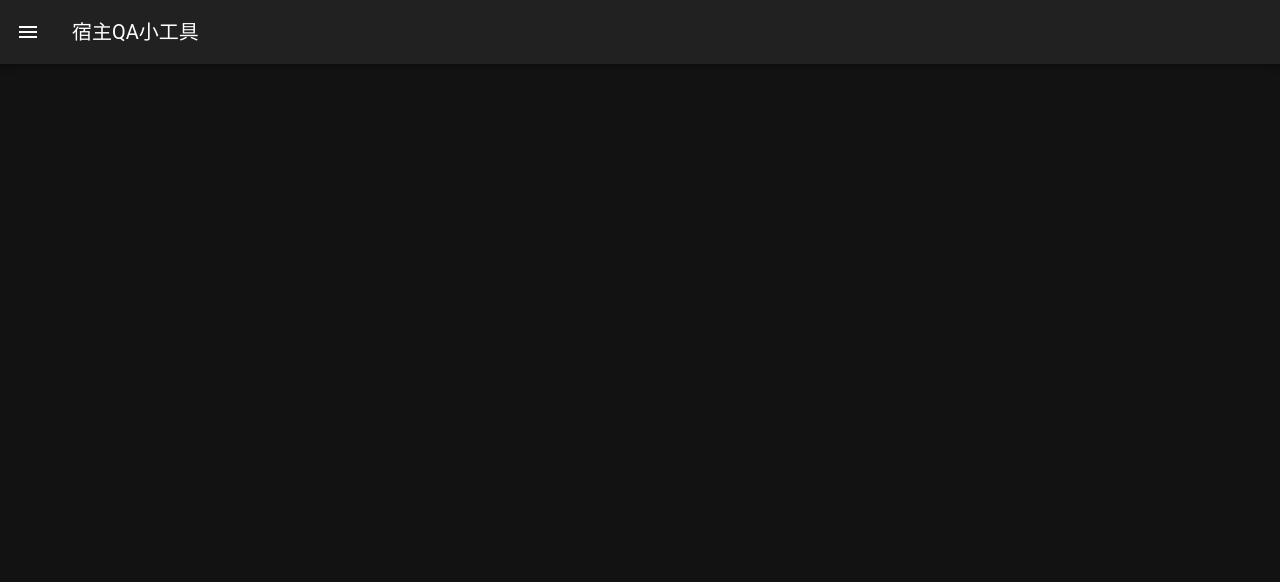
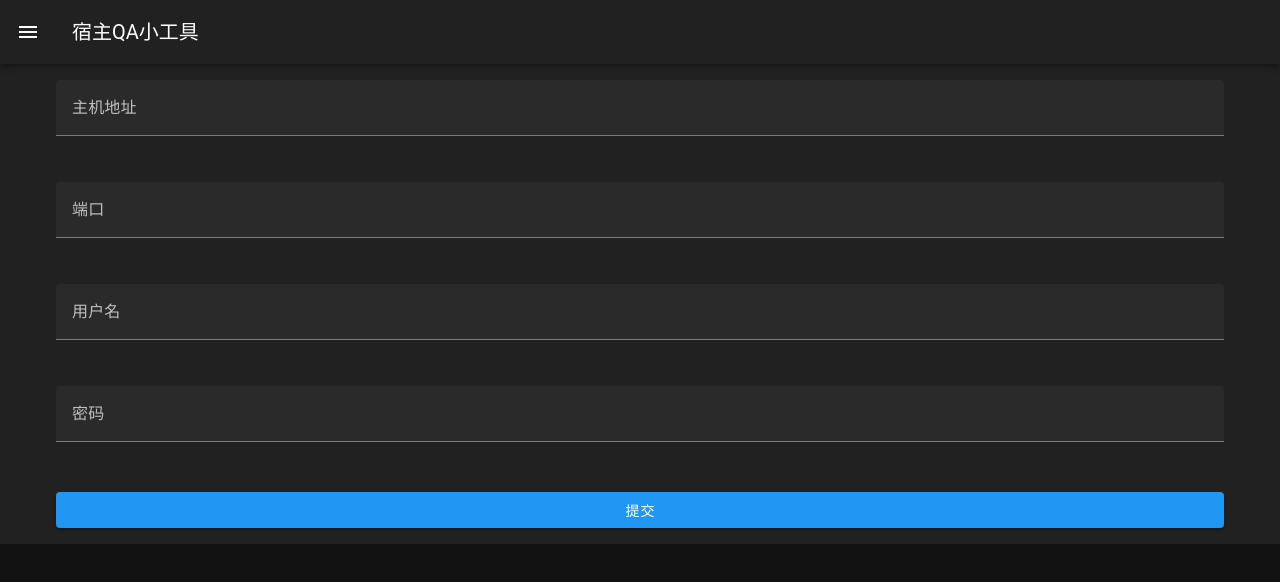
Before and after one commit to Haleymax/Webglhost-QA-Backend, a Vue app in the folder web/: page /device in a window 1280 px wide. Shown: the top 582 px of the page. Built offline with nearby package versions, Linux system fonts and the light colour scheme; a small style sheet from the web is missing.

Commit message:
add new page

```diff
--- a/web/src/components.d.ts
+++ b/web/src/components.d.ts
@@ -8,6 +8,7 @@ export {}
 /* prettier-ignore */
 declare module 'vue' {
   export interface GlobalComponents {
+    Add_node: typeof import('./components/add_node.vue')['default']
     HelloWorld: typeof import('./components/HelloWorld.vue')['default']
     RouterLink: typeof import('vue-router')['RouterLink']
     RouterView: typeof import('vue-router')['RouterView']
--- a/web/src/components/HelloWorld.vue
+++ /dev/null
@@ -1,90 +0,0 @@
-<template>
-  <v-container class="fill-height" max-width="900">
-    <div>
-      <v-img
-        class="mb-4"
-        height="150"
-        src="@/assets/logo.png"
-      />
-
-      <div class="mb-8 text-center">
-        <div class="text-body-2 font-weight-light mb-n1">Welcome to</div>
-        <h1 class="text-h2 font-weight-bold">Vuetify</h1>
-      </div>
-
-      <v-row>
-        <v-col cols="12">
-          <v-card
-            class="py-4"
-            color="surface-variant"
-            image="https://cdn.vuetifyjs.com/docs/images/one/create/feature.png"
-            prepend-icon="mdi-rocket-launch-outline"
-            rounded="lg"
-            variant="tonal"
-          >
-            <template #image>
-              <v-img position="top right" />
-            </template>
-
-            <template #title>
-              <h2 class="text-h5 font-weight-bold">
-                Get started
-              </h2>
-            </template>
-
-            <template #subtitle>
-              <div class="text-subtitle-1">
-                Change this page by updating <v-kbd>{{ `<HelloWorld />` }}</v-kbd> in <v-kbd>components/HelloWorld.vue</v-kbd>.
-              </div>
-            </template>
-          </v-card>
-        </v-col>
-
-        <v-col v-for="link in links" :key="link.href" cols="6">
-          <v-card
-            append-icon="mdi-open-in-new"
-            class="py-4"
-            color="surface-variant"
-            :href="link.href"
-            :prepend-icon="link.icon"
-            rel="noopener noreferrer"
-            rounded="lg"
-            :subtitle="link.subtitle"
-            target="_blank"
-            :title="link.title"
-            variant="tonal"
-          />
-        </v-col>
-      </v-row>
-    </div>
-  </v-container>
-</template>
-
-<script setup lang="ts">
-  const links = [
-    {
-      href: 'https://vuetifyjs.com/',
-      icon: 'mdi-text-box-outline',
-      subtitle: 'Learn about all things Vuetify in our documentation.',
-      title: 'Documentation',
-    },
-    {
-      href: 'https://vuetifyjs.com/introduction/why-vuetify/#feature-guides',
-      icon: 'mdi-star-circle-outline',
-      subtitle: 'Explore available framework Features.',
-      title: 'Features',
-    },
-    {
-      href: 'https://vuetifyjs.com/components/all',
-      icon: 'mdi-widgets-outline',
-      subtitle: 'Discover components in the API Explorer.',
-      title: 'Components',
-    },
-    {
-      href: 'https://discord.vuetifyjs.com',
-      icon: 'mdi-account-group-outline',
-      subtitle: 'Connect with Vuetify developers.',
-      title: 'Community',
-    },
-  ]
-</script>
--- /dev/null
+++ b/web/src/components/add_node.vue
@@ -0,0 +1,95 @@
+<template>
+    <v-sheet>
+        <v-form v-model="valid" ref="formRef">
+        <v-container>
+            <v-row justify="center" align="center">
+            <v-col cols="12">
+                <v-text-field
+                v-model="host"
+                :rules="hostRules"
+                label="主机地址"
+                placeholder="请输入主机地址"
+                required
+                full-width
+                ></v-text-field>
+            </v-col>
+            </v-row>
+            <v-row justify="center" align="center">
+            <v-col cols="12">
+                <v-text-field
+                v-model="port"
+                :rules="portRules"
+                label="端口"
+                placeholder="请输入端口"
+                required
+                full-width
+                ></v-text-field>
+            </v-col>
+            </v-row>
+            <v-row justify="center" align="center">
+            <v-col cols="12">
+                <v-text-field
+                v-model="user"
+                :rules="userRules"
+                label="用户名"
+                placeholder="请输入用户名"
+                required
+                full-width
+                ></v-text-field>
+            </v-col>
+            </v-row>
+            <v-row justify="center" align="center">
+            <v-col cols="12">
+                <v-text-field
+                v-model="password"
+                :rules="passwordRules"
+                label="密码"
+                placeholder="请输入密码"
+                required
+                full-width
+                ></v-text-field>
+            </v-col>
+            </v-row>
+            <v-row justify="center" align="center" class="mt-4">
+            <v-col cols="12">
+                <v-btn color="primary" block @click="handleSubmit">提交</v-btn>
+            </v-col>
+            </v-row>
+        </v-container>
+        </v-form>
+    </v-sheet>
+</template>
+
+<script setup lang="ts" name="AddNode">
+import { ref } from 'vue'
+
+const host = ref('')
+const port = ref('')
+const user = ref('')
+const password = ref('')
+
+const hostRules = [
+    (v: string) => !!v || '主机地址不能为空',
+]
+const portRules = [
+    (v: number) => !!v || '端口不能为空',
+    (v: number) => /^\d+$/.test(v) || '端口必须为数字',
+]
+const userRules = [
+    (v: string) => !!v || '用户名不能为空',
+]
+const passwordRules = [
+    (v: string) => !!v || '密码不能为空',
+]
+const formRef = ref()
+const valid = ref(false)
+const handleSubmit = () => {
+    if (valid.value) {
+        // 提交表单
+        console.log('提交表单', { host: host.value, port: port.value, user: user.value, password: password.value })
+    } else {
+        console.log('表单验证失败')
+    }
+}
+
+</script>
--- /dev/null
+++ b/web/src/pages/device/add_phone.vue
@@ -0,0 +1,3 @@
+<template>
+
+</template>
--- /dev/null
+++ b/web/src/pages/device/device_manage.vue
@@ -0,0 +1,10 @@
+<template>
+    <Add_node> </Add_node>
+</template>
+
+<script setup lang="ts" name="DeviceManage">
+import AddNode from '@/components/add_node.vue'
+
+
+
+</script>
--- a/web/src/pages/index.vue
+++ b/web/src/pages/index.vue
@@ -31,7 +31,7 @@
           </v-list-item-content>
         </v-list-item>
         <v-divider></v-divider>
-        <v-list-item to="/add_node">
+        <v-list-item to="/device">
           <v-list-item-icon>
             <v-icon>mdi-cloud-arrow-up-outline</v-icon>
           </v-list-item-icon>
--- a/web/src/router/index.ts
+++ b/web/src/router/index.ts
@@ -18,6 +18,11 @@ const routes = [
     path: '/upload',
     name: 'Upload',
     component: () => import('@/pages/device/upload.vue'),
+  },
+  {
+    path: '/device',
+    name: 'Device',
+    component: () => import('@/components/add_node.vue'),
   }
 ]
 
--- a/web/src/typed-router.d.ts
+++ b/web/src/typed-router.d.ts
@@ -19,6 +19,8 @@ declare module 'vue-router/auto-routes' {
    */
   export interface RouteNamedMap {
     '/': RouteRecordInfo<'/', '/', Record<never, never>, Record<never, never>>,
+    '/device/add_phone': RouteRecordInfo<'/device/add_phone', '/device/add_phone', Record<never, never>, Record<never, never>>,
+    '/device/device_manage': RouteRecordInfo<'/device/device_manage', '/device/device_manage', Record<never, never>, Record<never, never>>,
     '/device/upload': RouteRecordInfo<'/device/upload', '/device/upload', Record<never, never>, Record<never, never>>,
   }
 }
```
